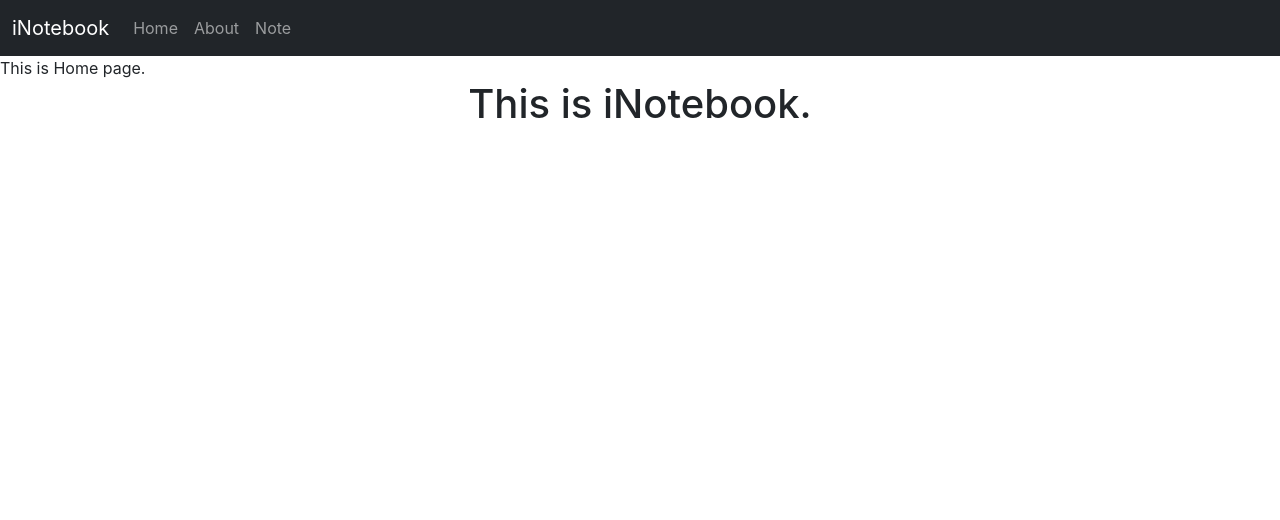
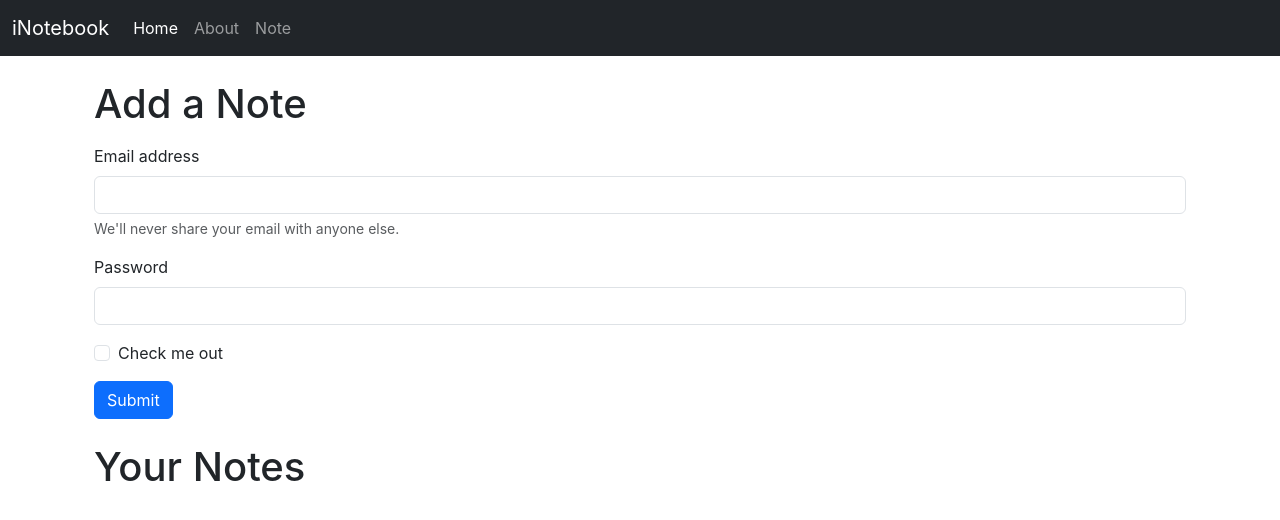
Before and after one commit to sandeepshrestha200/iNotebook, a React (Create React App) app: page / in a window 1280 px wide. Shown: the top 520 px of the page. Built offline with nearby package versions, Linux system fonts and the light colour scheme.

Commit message:
nav active utilize and form added in home tab for adding notes #59

```diff
--- a/src/App.js
+++ b/src/App.js
@@ -7,22 +7,17 @@
 import NoteState from "./context/notes/NoteState";
 
 function App() {
-
   return (
     <>
-
       <NoteState>
         <BrowserRouter>
           <Navbar />
-
-          <Routes>
-            <Route exact path="/" element={<Home />} />
-            <Route exact path="/about" element={<About />} />
-            <Route exact path="/note" element={<Note />} />
-          </Routes>
-
-          <div className="App">
-            <h1>This is iNotebook.</h1>
+          <div className="container">
+            <Routes>
+              <Route exact path="/" element={<Home />} />
+              <Route exact path="/about" element={<About />} />
+              <Route exact path="/note" element={<Note />} />
+            </Routes>
           </div>
         </BrowserRouter>
       </NoteState>
--- a/src/components/About.js
+++ b/src/components/About.js
@@ -1,18 +1,8 @@
-import React, { useContext, useEffect } from "react";
-import noteContext from "../context/notes/noteContext";
+import React from "react";
 
 const About = () => {
-  const ab = useContext(noteContext);
-  useEffect(() => {
-    ab.update();
-    // eslint-disable-next-line
-  }, []);
 
-  return (
-    <div>
-      This is about page. This is created {ab.state.name} from {ab.state.class}.
-    </div>
-  );
+  return <div>This is about page.</div>;
 };
 
 export default About;
--- a/src/components/Home.js
+++ b/src/components/Home.js
@@ -1,7 +1,47 @@
-import React from 'react'
+import React from "react";
 
 const Home = () => {
-  return <div>This is Home page.</div>;
-}
+  return (
+    <>
+      <div className="my-4">
+        <div className="container my-4">
+          <h1>Add a Note</h1>
+          <div className="my-3">
+            <form>
+              <div className="mb-3">
+                <label for="exampleInputEmail1" className="form-label">
+                  Email address
+                </label>
+                <input type="email" className="form-control" id="exampleInputEmail1" aria-describedby="emailHelp" />
+                <div id="emailHelp" className="form-text">
+                  We'll never share your email with anyone else.
+                </div>
+              </div>
+              <div className="mb-3">
+                <label for="exampleInputPassword1" className="form-label">
+                  Password
+                </label>
+                <input type="password" className="form-control" id="exampleInputPassword1" />
+              </div>
+              <div className="mb-3 form-check">
+                <input type="checkbox" className="form-check-input" id="exampleCheck1" />
+                <label className="form-check-label" for="exampleCheck1">
+                  Check me out
+                </label>
+              </div>
+              <button type="submit" className="btn btn-primary">
+                Submit
+              </button>
+            </form>
+          </div>
+        </div>
 
-export default Home
+        <div className="container my-4">
+          <h1>Your Notes</h1>
+        </div>
+      </div>
+    </>
+  );
+};
+
+export default Home;
--- a/src/components/Navbar.js
+++ b/src/components/Navbar.js
@@ -1,7 +1,8 @@
-import React from "react";
-import { Link } from "react-router-dom";
+import React, { useEffect } from "react";
+import { Link, useLocation } from "react-router-dom";
 
 const Navbar = () => {
+  let location = useLocation();
   return (
     <>
       <nav className="navbar navbar-expand-lg navbar-dark bg-dark">
@@ -23,23 +24,22 @@
           <div className="collapse navbar-collapse" id="navbarSupportedContent">
             <ul className="navbar-nav me-auto mb-2 mb-lg-0">
               <li className="nav-item">
-                <Link to="/" className="nav-link">
+                <Link to="/" className={`nav-link ${location.pathname === "/" ? "active" : ""}`}>
                   Home
                 </Link>
               </li>
 
               <li className="classname">
-                <Link to="/about" className="nav-link">
+                <Link to="/about" className={`nav-link ${location.pathname === "/about" ? "active" : ""}`}>
                   About
                 </Link>
               </li>
 
               <li className="classname">
-                <Link to="/note" className="nav-link">
+                <Link to="/note" className={`nav-link ${location.pathname === "/note" ? "active" : ""}`}>
                   Note
                 </Link>
               </li>
-
             </ul>
           </div>
         </div>
--- a/src/context/notes/NoteState.js
+++ b/src/context/notes/NoteState.js
@@ -1,23 +1,10 @@
-import { useState } from "react";
+
 import NoteContext from "./noteContext";
 
 const NoteState = (props) => {
-  const s1 = {
-    name: "Sandeep Shrestha",
-    class: "BCA",
-  };
 
-  const [state, setstate] = useState(s1);
-  const update = () => {
-    setTimeout(() => {
-      setstate({
-        name: "Shrestha Shrestha",
-        class: "BCA 5th Semester",
-      });
-    }, 2000);
-  };
 
-  return <NoteContext.Provider value={{state, update}}>{props.children}</NoteContext.Provider>;
+  return <NoteContext.Provider value={{}}>{props.children}</NoteContext.Provider>;
 };
 
 export default NoteState;
```
